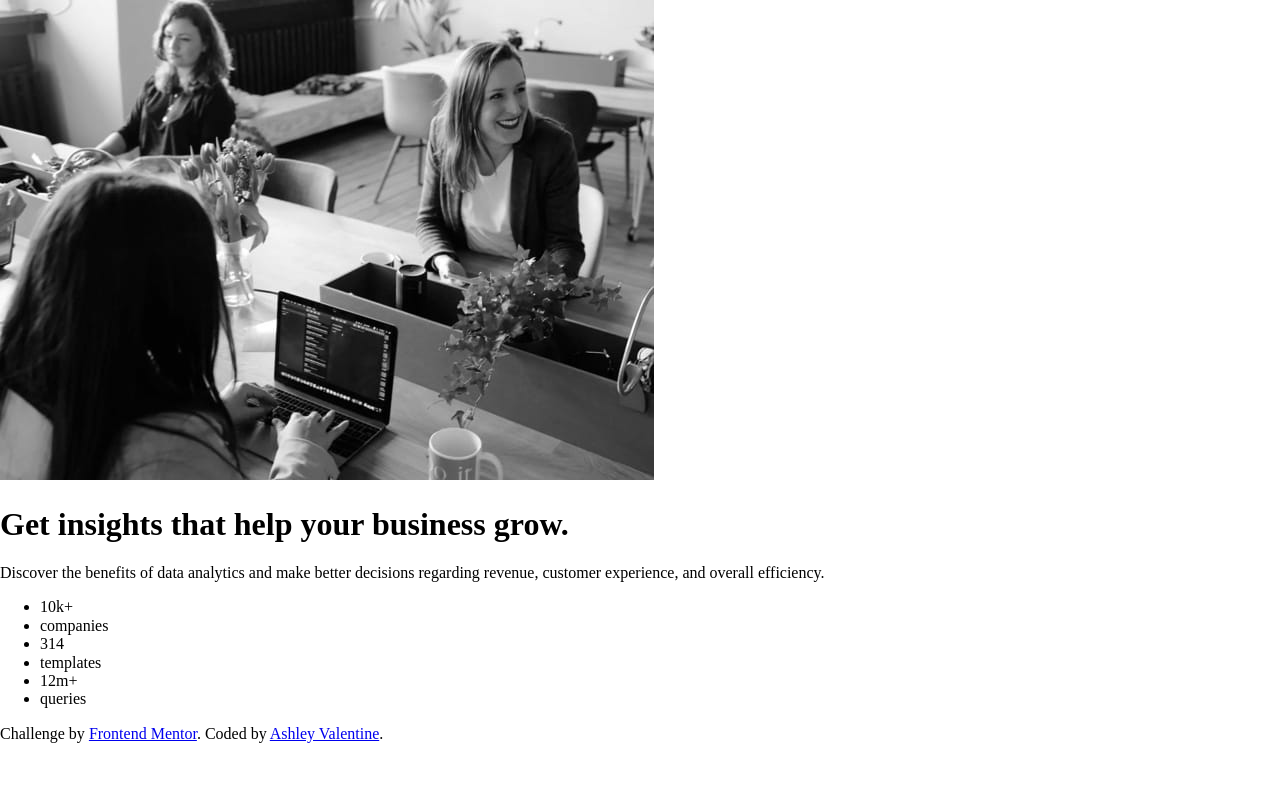
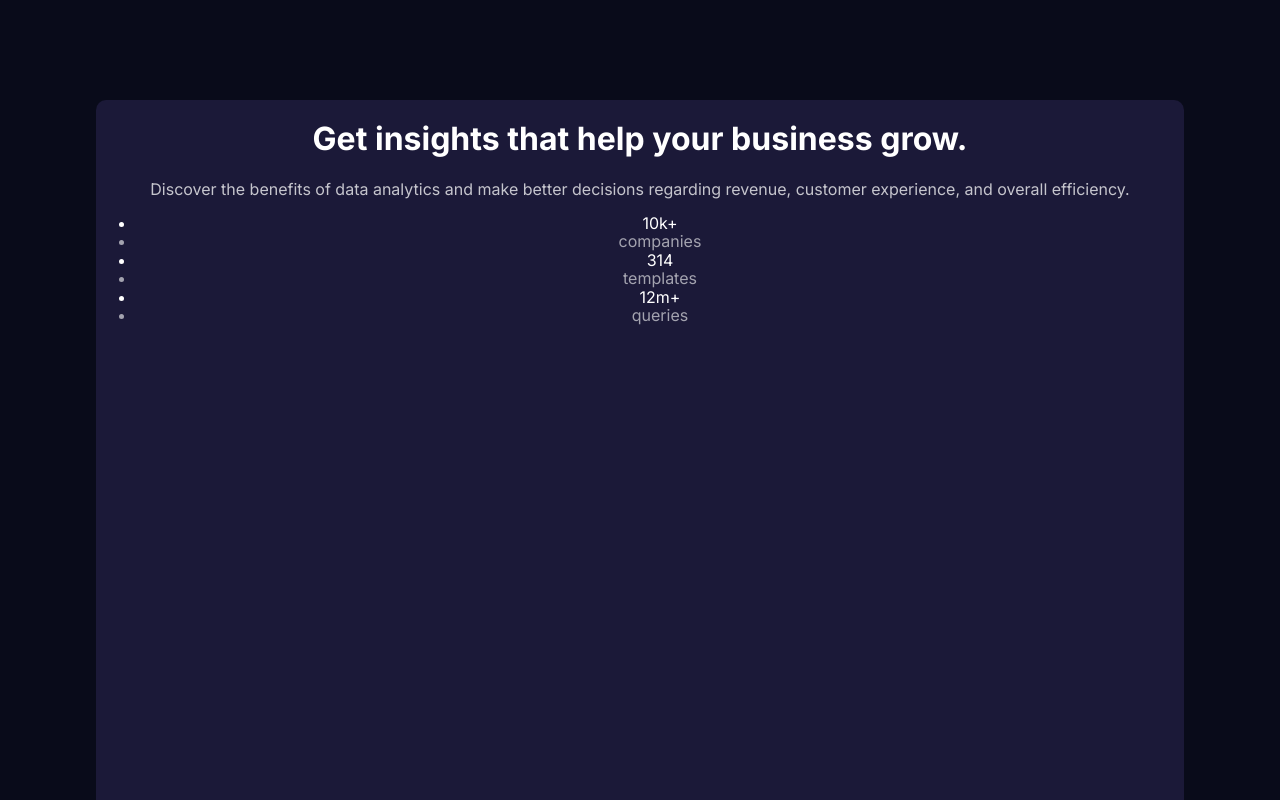
Before and after one commit to fakehouseplant/stats-preview-card-component-main, a plain HTML site: page index.html in a window 1280 px wide. Shown: the top 800 px of the page. Drawn offline with Linux system fonts and the light colour scheme.

Commit message:
added basic css

```diff
--- a/css/style.css
+++ b/css/style.css
@@ -0,0 +1,49 @@
+/******************************************
+/* BASE STYLES
+/*******************************************/
+
+@import url('https://fonts.googleapis.com/css2?family=Inter:wght@400;700&family=Lexend+Deca&display=swap');
+
+body {
+    align-items: center;
+    background-color: hsl(233, 47%, 7%);
+    color: hsla(0, 0%, 100%, 0.75);
+    display: flex;
+    flex-direction: column;
+    font-family: 'Inter', sans-serif;
+    justify-content: space-evenly;
+    text-align: center;
+
+}
+
+main {
+    background-color: hsl(244, 38%, 16%);
+    border-radius: 10px;
+    height: 800px;
+    margin: 100px;
+    width: 85%;
+}
+
+.whiteFont {
+    color: hsl(0, 0%, 100%);
+}
+
+.trnsWhiteFont {
+    color: hsla(0, 0%, 100%, 0.6);
+}
+
+
+/******************************************
+/* LAYOUT
+/*******************************************/
+/* header {
+
+}
+
+footer {
+
+}
+
+/******************************************
+/* ADDITIONAL STYLES
+/*******************************************/
--- a/index.html
+++ b/index.html
@@ -13,9 +13,11 @@
 </head>
 <body>
   <main>
-      <img src="/images/image-header-mobile.jpg" alt="Three women sitting at a table with laptops.">
-      <h1> Get insights that help your business grow.</h1>
-  </main>
+    <section>
+      <section></section>
+      <!-- <img src="/images/image-header-mobile.jpg" alt="Three women sitting at a table with laptops."> -->
+      <h1 class="whiteFont"> Get insights that help your business grow.</h1>
+    </section>
 
     <section>
       <p>  Discover the benefits of data analytics and make better decisions regarding revenue, customer
@@ -24,14 +26,15 @@
 
     <section>
       <ul>
-      <li>10k+</li>
-      <li>companies</li>
-      <li>314</li>
-      <li>templates</li>
-      <li>12m+</li>
-      <li>queries</li>
+        <li class="whiteFont">10k+</li>
+        <li class ="trnsWhiteFont">companies</li>
+        <li class="whiteFont">314</li>
+        <li class ="trnsWhiteFont">templates</li>
+        <li class="whiteFont">12m+</li>
+        <li class ="trnsWhiteFont">queries</li>
       </ul>
     </section>
+  </main>
 
   <div class="attribution">
     Challenge by <a href="https://www.frontendmentor.io?ref=challenge" target="_blank">Frontend Mentor</a>.
```
Lines whose indentation alone changed are shown as unchanged.
